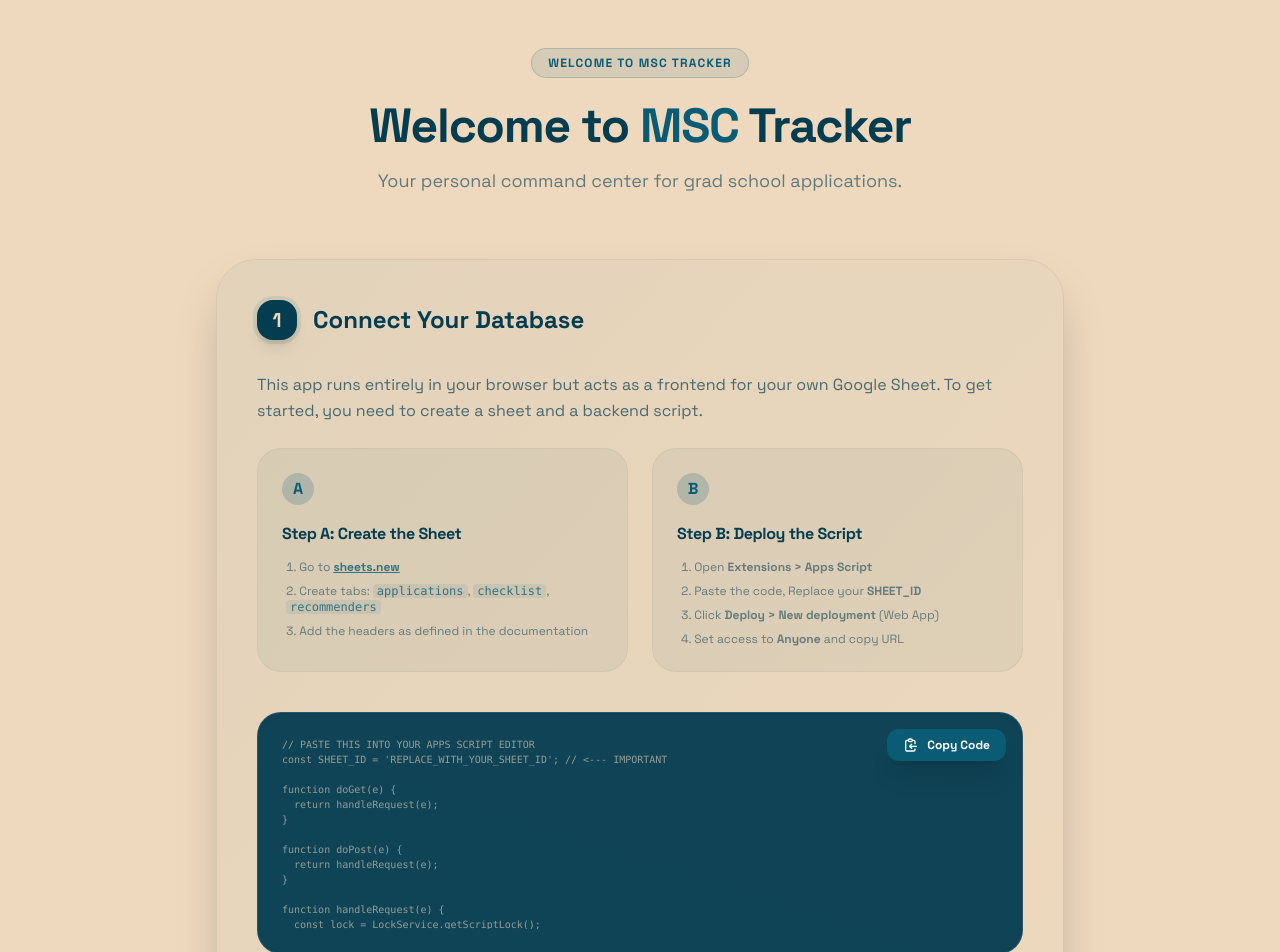
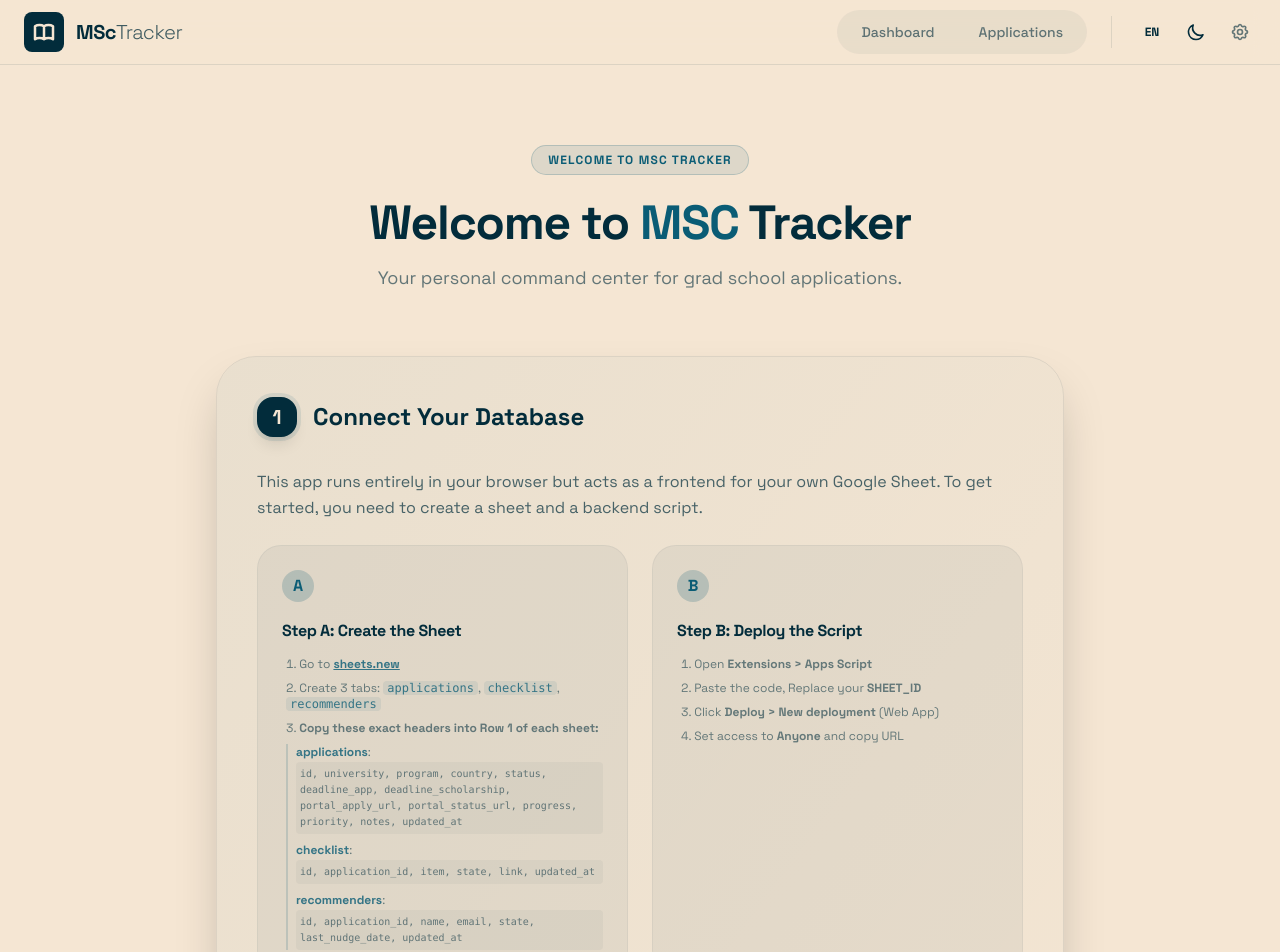
Before and after one commit to azizjail2003/applications-tracker, a Nuxt app: page /setup in a window 1280 px wide. Shown: the top 952 px of the page. Built offline with nearby package versions, Linux system fonts and the light colour scheme.

Commit message:
Restore setup headers and enhance theme contrast

```diff
--- a/app.vue
+++ b/app.vue
@@ -1,8 +1,9 @@
 <template>
-  <div class="min-h-screen transition-colors duration-300 dark:bg-brand-dark bg-brand-light font-sans text-brand-dark dark:text-brand-light">
-    <NuxtLayout>
+  <div class="min-h-screen bg-brand-light dark:bg-brand-dark text-brand-dark dark:text-brand-light transition-colors duration-500 font-sans selection:bg-brand-teal selection:text-white">
+    <AppHeader />
+    <main class="container mx-auto px-4 py-8">
       <NuxtPage />
-    </NuxtLayout>
+    </main>
     <ConfirmModal />
     <GlobalLoader />
   </div>
--- a/pages/setup.vue
+++ b/pages/setup.vue
@@ -34,8 +34,28 @@
                 <h3 class="font-bold text-brand-dark dark:text-brand-light mb-3 tracking-tight">{{ t('setup.step_a') }}</h3>
                 <ol class="text-xs space-y-2 opacity-80 list-decimal list-inside pl-1">
                   <li>Go to <a href="https://sheets.new" target="_blank" class="text-brand-teal font-bold underline">sheets.new</a></li>
-                  <li>Create tabs: <code class="bg-brand-teal/10 px-1 rounded text-brand-teal">applications</code>, <code class="bg-brand-teal/10 px-1 rounded text-brand-teal">checklist</code>, <code class="bg-brand-teal/10 px-1 rounded text-brand-teal">recommenders</code></li>
-                  <li>Add the headers as defined in the documentation</li>
+                  <li>Create 3 tabs:
+                     <code class="bg-brand-teal/10 px-1 rounded text-brand-teal font-mono">applications</code>,
+                     <code class="bg-brand-teal/10 px-1 rounded text-brand-teal font-mono">checklist</code>,
+                     <code class="bg-brand-teal/10 px-1 rounded text-brand-teal font-mono">recommenders</code>
+                  </li>
+                  <li>
+                     <strong>Copy these exact headers into Row 1 of each sheet:</strong>
+                     <ul class="mt-2 space-y-2 pl-2 border-l-2 border-brand-teal/20">
+                        <li>
+                           <span class="font-bold text-brand-teal">applications</span>:
+                           <div class="font-mono text-[10px] select-all bg-brand-dark/5 dark:bg-brand-light/10 p-1 rounded mt-0.5">id, university, program, country, status, deadline_app, deadline_scholarship, portal_apply_url, portal_status_url, progress, priority, notes, updated_at</div>
+                        </li>
+                        <li>
+                           <span class="font-bold text-brand-teal">checklist</span>:
+                           <div class="font-mono text-[10px] select-all bg-brand-dark/5 dark:bg-brand-light/10 p-1 rounded mt-0.5">id, application_id, item, state, link, updated_at</div>
+                        </li>
+                        <li>
+                           <span class="font-bold text-brand-teal">recommenders</span>:
+                           <div class="font-mono text-[10px] select-all bg-brand-dark/5 dark:bg-brand-light/10 p-1 rounded mt-0.5">id, application_id, name, email, state, last_nudge_date, updated_at</div>
+                        </li>
+                     </ul>
+                  </li>
                 </ol>
               </div>
 
--- a/tailwind.config.ts
+++ b/tailwind.config.ts
@@ -11,13 +11,13 @@ export default {
         extend: {
             colors: {
                 brand: {
-                    dark: '#043c50',       // Main Dark Background
-                    'dark-hover': '#064e66',
-                    'dark-active': '#032b3a',
+                    dark: '#022c3b',       // Deep Teal (Darkened for better contrast)
+                    'dark-hover': '#043c50',
+                    'dark-active': '#011c26',
 
-                    light: '#EED9BE',      // Main Light Background/Text
-                    'light-hover': '#f5e6d0',
-                    'light-active': '#dcc0a0',
+                    light: '#F5E6D3',      // Cream (Lightened for better contrast)
+                    'light-hover': '#EED9BE',
+                    'light-active': '#E0C098',
 
                     // Functional tones derived from the palette
                     gold: '#C5A880',       // Darker version of light for accents
```
